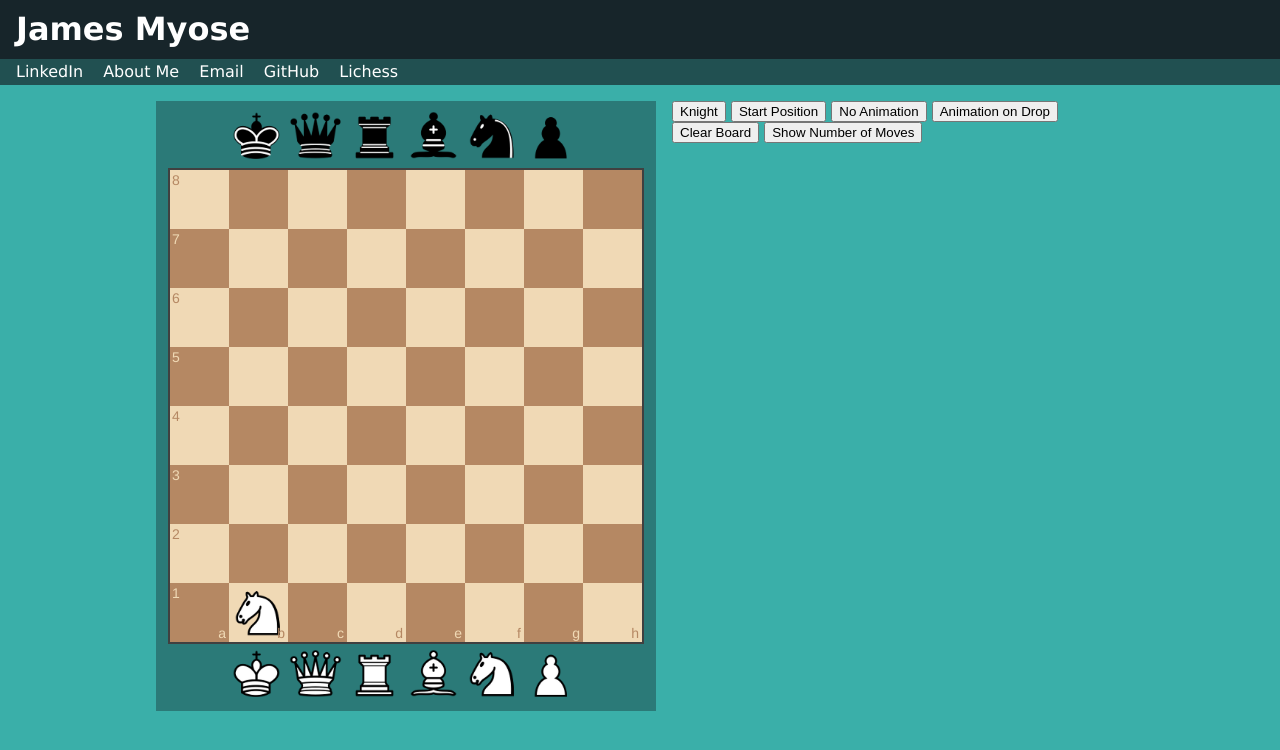
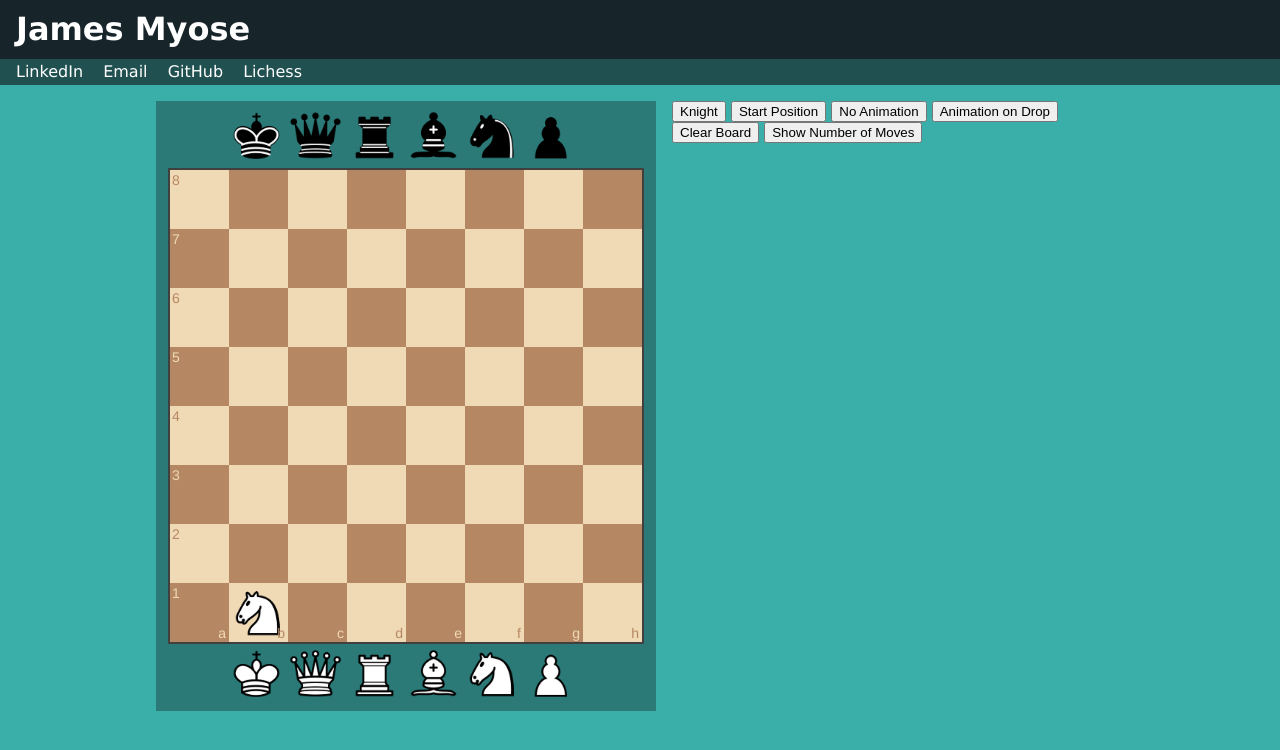
Before and after one commit to jamesmyose/jamesmyose.github.io, a plain HTML site: page index.html in a window 1280 px wide. Drawn offline with nearby package versions, Linux system fonts and the light colour scheme.

Commit message:
remove about me page link

```diff
--- a/index.html
+++ b/index.html
@@ -24,7 +24,7 @@
         <div id="nav">
             <ul>
                 <li><a href="https://www.linkedin.com/in/james-myose-1650b1197/" target = "_blank">LinkedIn</a></li>
-                <li><a href="about.html">About Me</a></li>
+                <!-- <li><a href="about.html">About Me</a></li> -->
                 <li><a href="mailto: jmyose@live.com">Email</a></li>
                 <li><a href="https://github.com/jamesmyose" target = "_blank">GitHub</a></li>
                 <li><a href="https://lichess.org/@/JamesMyose" target = "_blank">Lichess</a></li>
```
